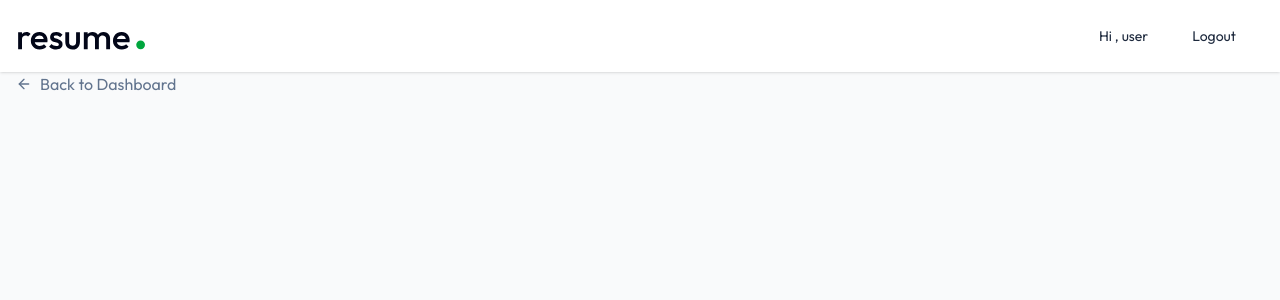
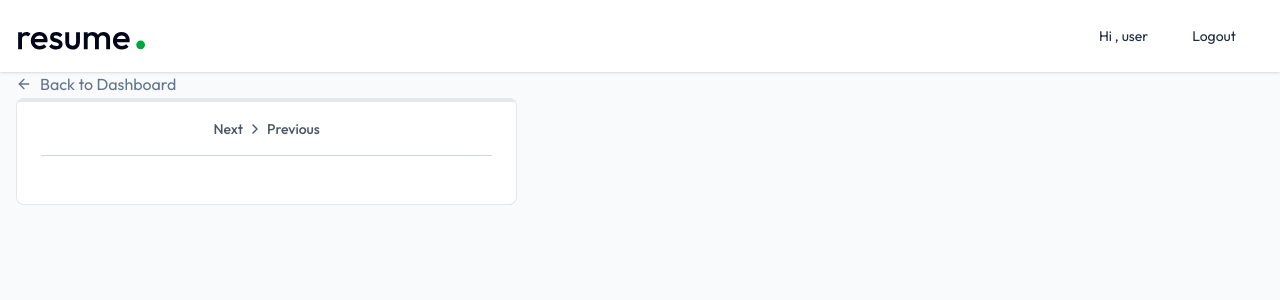
Before and after one commit to adityaasikarwarr/AI-RESUME-BUILDER, a React (Vite) app in the folder client/: page /app/builder/1 in a window 1280 px wide. Shown: the top 300 px of the page. Built offline with nearby package versions, Linux system fonts and the light colour scheme.

Commit message:
buttons are enhanced and made workable

```diff
--- a/client/src/pages/ResumeBuilder.jsx
+++ b/client/src/pages/ResumeBuilder.jsx
@@ -1,7 +1,17 @@
 import React, { useEffect, useState } from "react";
 import { Link, useParams } from "react-router-dom";
 import { dummyResumeData } from "../assets/assets";
-import { ArrowLeftIcon } from "lucide-react";
+import {
+  ArrowLeftIcon,
+  Briefcase,
+  ChevronLeft,
+  ChevronRight,
+  FileText,
+  FolderIcon,
+  GraduationCap,
+  Sparkles,
+  User,
+} from "lucide-react";
 
 function ResumeBuilder() {
   const { resumeId } = useParams();
@@ -27,6 +37,20 @@
     }
   };
 
+  const [activeSectionIndex, setActiveSectionIndex] = useState(0);
+  const [removeBackground, setRemoveBackground] = useState(false);
+
+  const sections = [
+    { id: "personal", name: " Personal Info ", Icon: User },
+    { id: "Summary", name: " Summary ", Icon: FileText },
+    { id: "experience", name: " Experience ", Icon: Briefcase },
+    { id: "education", name: " Education ", Icon: GraduationCap },
+    { id: "projects", name: " Projects ", Icon: FolderIcon },
+    { id: "skills", name: " Skills ", Icon: Sparkles },
+  ];
+
+  const activeSection = sections[activeSectionIndex];
+
   useEffect(() => {
     loadExistingResume();
   });
@@ -41,6 +65,61 @@
           <ArrowLeftIcon className="size-4" /> Back to Dashboard
         </Link>
       </div>
+
+      <div className="max-w-7xl mx-auto px-4 pb-8">
+        <div className="grid lg:grid-cols-12 gap-8">
+          {/* left panel - form */}
+          <div className="relative lg:col-span-5 rounded-lg overflow-hidden">
+            <div className="bg-white rounded-lg shadow-sm border border-gray-200 p-6 pt-1">
+              {/* progress bar using activeSectionIndex */}
+              <hr className="absolute top-0 left-0 right-0 border-2 border-gray-200" />
+              <hr
+                className="absolute top-0 left-0 h-1 bg-linear-to-r from-green-500 to-green-600 border-none transition-all duration-2000 "
+                style={{
+                  width: `${
+                    (activeSectionIndex * 100) / (sections.length - 1)
+                  }%`,
+                }}
+              />
+
+              {/* section navigation */}
+              <div className="flex justify-center items-center mb-6 border-b border-gray-300 py-1">
+                <div> </div>
+                <div className="flex items-center">
+                  {activeSectionIndex !== 0 && (
+                    <button
+                      onClick={() =>
+                        setActiveSectionIndex((prevIndex) =>
+                          Math.max(prevIndex - 1, 0)
+                        )
+                      }
+                      className="flex items-center gap-1 p-3 rounded-lg text-sm font-medium text-gray-600 hover:bg-gray-50 transition-all"
+                      disabled={activeSectionIndex === 0}
+                    >
+                      <ChevronLeft className="size-4" /> Previous
+                    </button>
+                  )}
+                  <button
+                    onClick={() =>
+                      setActiveSectionIndex((prevIndex) =>
+                        Math.min(prevIndex + 1, sections.length - 1)
+                      )
+                    }
+                    className={`flex items-center gap-1 p-3 rounded-lg text-sm font-medium text-gray-600 hover:bg-gray-50 transition-all ${
+                      activeSectionIndex === sections.length - 1 && "opacity-50"
+                    }`}
+                    disabled={activeSectionIndex === sections.length - 1}
+                  >
+                    Next <ChevronRight className="size-4" /> Previous
+                  </button>
+                </div>
+              </div>
+            </div>
+          </div>
+          {/* right pane;l - preview */}
+          <div></div>
+        </div>
+      </div>
     </div>
   );
 }
```
